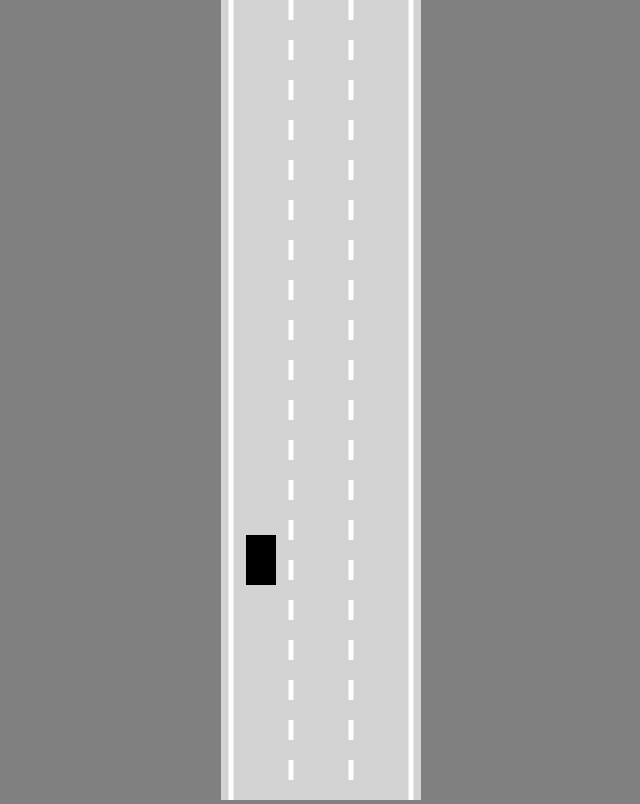
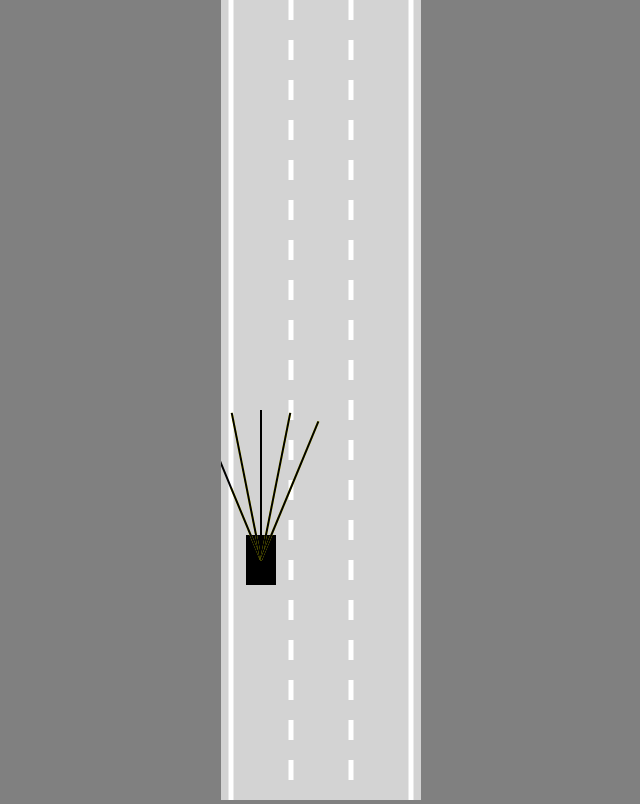
Before and after one commit to kavicastelo/ml-car-simulation-js, a website: page index.html in a window 1280 px wide. Shown: the whole page, without its empty margins (319-959 px from the left). Drawn offline with Linux system fonts and the light colour scheme.

Commit message:
sensors part 1

```diff
--- a/car.js
+++ b/car.js
@@ -12,11 +12,13 @@ class Car{
 
         this.angle = 0;
 
+        this.sensor = new Sensor(this);
         this.controls = new Controls();
     }
 
-    update(){
+    update(roadBorders){
         this.#move()
+        this.sensor.update(roadBorders);
     }
 
     #move(){
@@ -66,5 +68,7 @@ class Car{
         ctx.rect(-this.width/2,-this.height/2,this.width,this.height);
         ctx.fill();
         ctx.restore();
+
+        this.sensor.draw(ctx);
     }
 }
--- a/index.html
+++ b/index.html
@@ -11,6 +11,7 @@
 <body>
 <canvas id="canvas"></canvas>
 
+<script src="sensor.js"></script>
 <script src="utils.js"></script>
 <script src="road.js"></script>
 <script src="controls.js"></script>
--- a/index.js
+++ b/index.js
@@ -15,7 +15,7 @@ addEventListener('resize',()=>{
 function animate() {
     requestAnimationFrame(animate);
     ctx.clearRect(0,0,canvas.width,canvas.height);
-    car.update();
+    car.update(road.borders);
 
     ctx.save();
     ctx.translate(0,-car.y+canvas.height*0.7);
--- /dev/null
+++ b/sensor.js
@@ -0,0 +1,112 @@
+class Sensor{
+    constructor(car){
+        this.rayCount=5;
+        this.rayLength=150;
+        this.raySpread=Math.PI/4;
+
+        this.rays=[];
+        this.readings=[];
+        this.car=car;
+    }
+
+    update(roadBorders){
+        this.#castRays();
+        this.readings=[];
+        for(let i=0;i<this.rays.length;i++){
+            this.readings.push(
+                this.#getReading(this.rays[i],roadBorders)
+            );
+        }
+    }
+
+    #getReading(ray,roadBorders){
+        let touches=[];
+
+        roadBorders.forEach(border=>{
+            for(let i=1;i<border.length;i++){
+                const touch=getIntersection(
+                    ray[0],
+                    ray[1],
+                    border[i-1],
+                    border[i]
+                );
+                if(touch){
+                    touches.push(touch);
+                }
+            }
+        });
+
+        // for(let i=0;i<traffic.length;i++){
+        //     const poly=traffic[i].polygon;
+        //     for(let j=0;j<poly.length;j++){
+        //         const value=getIntersection(
+        //             ray[0],
+        //             ray[1],
+        //             poly[j],
+        //             poly[(j+1)%poly.length]
+        //         );
+        //         if(value){
+        //             touches.push(value);
+        //         }
+        //     }
+        // }
+
+        if(touches.length===0){
+            return null;
+        }else{
+            const offsets=touches.map(e=>e.offset);
+            const minOffset=Math.min(...offsets);
+            return touches.find(e=>e.offset===minOffset);
+        }
+    }
+
+    #castRays(){
+        this.rays=[];
+        for(let i=0;i<this.rayCount;i++){
+            const rayAngle=lerp(
+                this.raySpread/2,
+                -this.raySpread/2,
+                this.rayCount===1?0.5:i/(this.rayCount-1)
+            )+this.car.angle;
+
+            const start={x:this.car.x,y:this.car.y};
+            const end={
+                x:this.car.x-Math.sin(rayAngle)*this.rayLength,
+                y:this.car.y-Math.cos(rayAngle)*this.rayLength
+            };
+            this.rays.push([start,end]);
+        }
+    }
+
+    draw(ctx){
+        for(let i=0;i<this.rayCount;i++){
+            let end=this.rays[i][1];
+            if(this.readings[i]){
+                end=this.readings[i];
+            }
+            ctx.beginPath();
+            ctx.lineWidth=2;
+            ctx.strokeStyle="yellow";
+            ctx.moveTo(
+                this.rays[i][0].x,
+                this.rays[i][0].y
+            );
+            ctx.lineTo(
+                end.x,
+                end.y
+            );
+            ctx.stroke();
+
+            ctx.strokeStyle="black";
+            ctx.moveTo(
+               this.rays[i][1].x,
+               this.rays[i][1].y
+            );
+            ctx.lineTo(
+               end.x,
+               end.y
+            );
+            ctx.stroke();
+        }
+    }
+}
--- a/utils.js
+++ b/utils.js
@@ -1,3 +1,23 @@
 function lerp(A, B, t) {  // lerp = linear interpolation
     return A + (B - A) * t;
 }
+
+function getIntersection(A,B,C,D){
+    const tTop=(D.x-C.x)*(A.y-C.y)-(D.y-C.y)*(A.x-C.x);
+    const uTop=(C.y-A.y)*(A.x-B.x)-(C.x-A.x)*(A.y-B.y);
+    const bottom=(D.y-C.y)*(B.x-A.x)-(D.x-C.x)*(B.y-A.y);
+
+    if(bottom!==0){
+        const t=tTop/bottom;
+        const u=uTop/bottom;
+        if(t>=0 && t<=1 && u>=0 && u<=1){
+            return {
+                x:lerp(A.x,B.x,t),
+                y:lerp(A.y,B.y,t),
+                offset:t
+            }
+        }
+    }
+
+    return null;
+}
```
